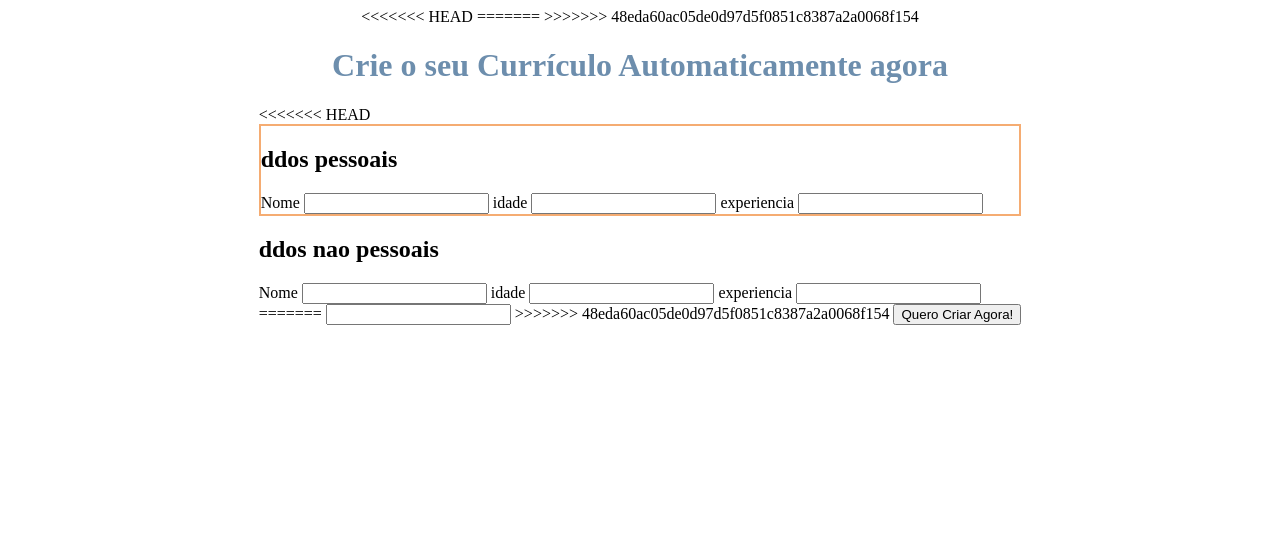
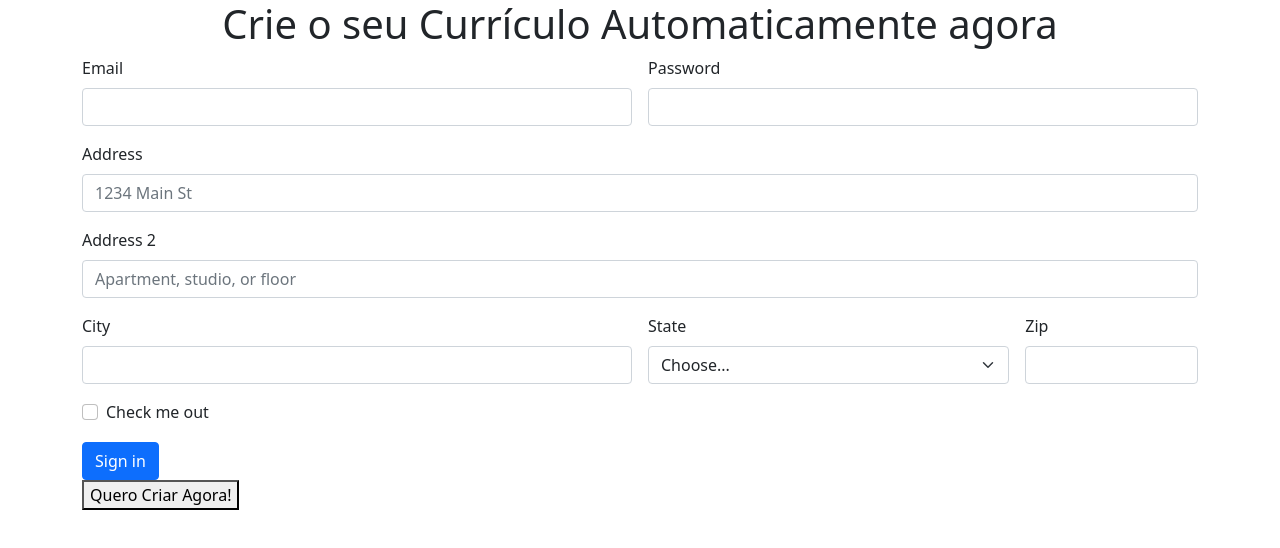
Before and after one commit to JovemCarlosTI/curriculo-maker, a website: page public/pages/index.html in a window 1280 px wide. Drawn offline with nearby package versions, Linux system fonts and the light colour scheme.

Commit message:
commit -m "introdução do bootstrap básico"

```diff
--- a/public/pages/index.html
+++ b/public/pages/index.html
@@ -4,53 +4,64 @@
     <meta charset="UTF-8">
     <meta name="viewport" content="width=device-width, initial-scale=1.0">
     <title>Crie o seu Currículo Agora!</title>
-<<<<<<< HEAD
     <link rel="stylesheet" href="../styles/style.css">
-=======
-
-    <!-- <link rel="stylesheet" href="../styles/style.css"> -->
->>>>>>> 48eda60ac05de0d97d5f0851c8387a2a0068f154
+    <link href="https://cdn.jsdelivr.net/npm/bootstrap@5.1.3/dist/css/bootstrap.min.css" rel="stylesheet" integrity="sha384-1BmE4kWBq78iYhFldvKuhfTAU6auU8tT94WrHftjDbrCEXSU1oBoqyl2QvZ6jIW3" crossorigin="anonymous">
 </head>
 <body>
     <header>
-        <h1>Crie o seu Currículo Automaticamente agora</h1>
+        <h1 class="text-center">Crie o seu Currículo Automaticamente agora</h1>
     </header>
-    <section>
-<<<<<<< HEAD
+    <div class="container">
+
+        <form class="row g-3">
+            <div class="col-md-6">
+              <label for="inputEmail4" class="form-label">Email</label>
+              <input type="email" class="form-control" id="inputEmail4">
+            </div>
+            <div class="col-md-6">
+              <label for="inputPassword4" class="form-label">Password</label>
+              <input type="password" class="form-control" id="inputPassword4">
+            </div>
+            <div class="col-12">
+              <label for="inputAddress" class="form-label">Address</label>
+              <input type="text" class="form-control" id="inputAddress" placeholder="1234 Main St">
+            </div>
+            <div class="col-12">
+              <label for="inputAddress2" class="form-label">Address 2</label>
+              <input type="text" class="form-control" id="inputAddress2" placeholder="Apartment, studio, or floor">
+            </div>
+            <div class="col-md-6">
+              <label for="inputCity" class="form-label">City</label>
+              <input type="text" class="form-control" id="inputCity">
+            </div>
+            <div class="col-md-4">
+              <label for="inputState" class="form-label">State</label>
+              <select id="inputState" class="form-select">
+                <option selected>Choose...</option>
+                <option>...</option>
+              </select>
+            </div>
+            <div class="col-md-2">
+              <label for="inputZip" class="form-label">Zip</label>
+              <input type="text" class="form-control" id="inputZip">
+            </div>
+            <div class="col-12">
+              <div class="form-check">
+                <input class="form-check-input" type="checkbox" id="gridCheck">
+                <label class="form-check-label" for="gridCheck">
+                  Check me out
+                </label>
+              </div>
+            </div>
+            <div class="col-12">
+              <button type="submit" class="btn btn-primary">Sign in</button>
+            </div>
+          </form>
         <form action="." method="" id="formulario">
-
-            <div class="dadosPessoais">
-                <h2>ddos pessoais</h2>
-                <label for="name">Nome</label>
-                <input type="text" name="name" id="name">
-
-                <label for="name">idade</label>
-                <input type="text" name="name" id="name">
-
-                <label for="name">experiencia</label>
-                <input type="text" name="name" id="name">
-            </div>
-
-            <div class="dadosPessoas">
-                <h2>ddos nao pessoais</h2>
-                <label for="name">Nome</label>
-                <input type="text" name="name" id="name">
-
-                <label for="name">idade</label>
-                <input type="text" name="name" id="name">
-
-                <label for="name">experiencia</label>
-                <input type="text" name="name" id="name">
-            </div>
-=======
-        <form action="." method="post" id="formulario">
-            <label for="name"></label>
-            <input type="text" name="name" id="name">
->>>>>>> 48eda60ac05de0d97d5f0851c8387a2a0068f154
 
             <button type="submit" onclick="saveInfos()">Quero Criar Agora!</button>
         </form>
-    </section>
+    </div>
     <script>
         let curriculo = {name};
 
--- a/public/styles/style.css
+++ b/public/styles/style.css
@@ -14,10 +14,6 @@ body{
     flex-direction: column;
 }
 
-div.dadosPessoais{
-    border: solid 2px var(--sandy-brown);
+section{
+    max-width: 80vw;
 }
-
-h1 {
-    color: var(--shadow-blue);
-}
```
Also changed, not shown: package.json (+0 -9 lines), 1 other file.
